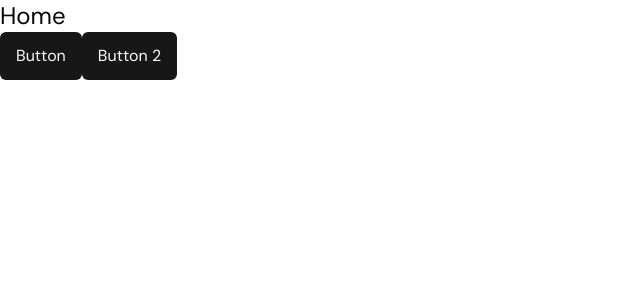
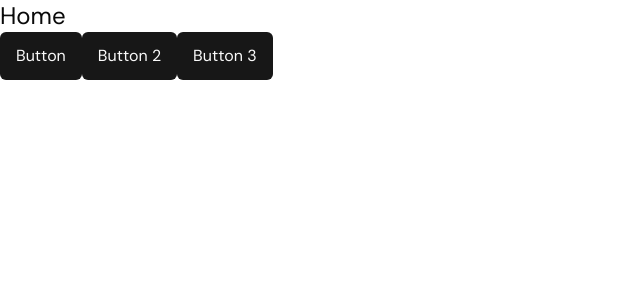
Before and after one commit to kkw855/react-web-ui, a React (Vite) app: page / in a window 1280 px wide. Shown: the top 300 px of the page, without its empty margins (0-640 px from the left). Built offline with nearby package versions, Linux system fonts and the light colour scheme.

Commit message:
Add third button to homepage layout in `index.tsx`

```diff
--- a/src/routes/index.tsx
+++ b/src/routes/index.tsx
@@ -11,6 +11,7 @@ function Home() {
       <h1 className="text-2xl">Home</h1>
       <Button>Button</Button>
       <Button>Button 2</Button>
+      <Button>Button 3</Button>
     </div>
   )
 }
```
